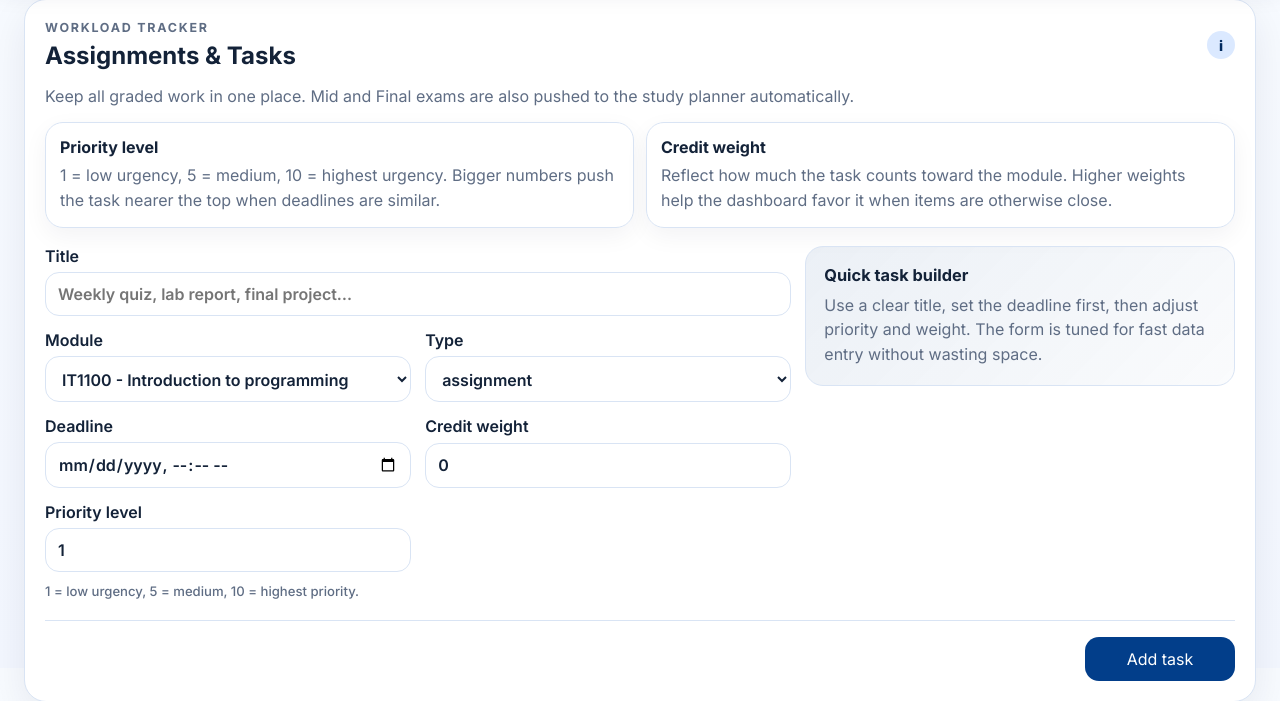
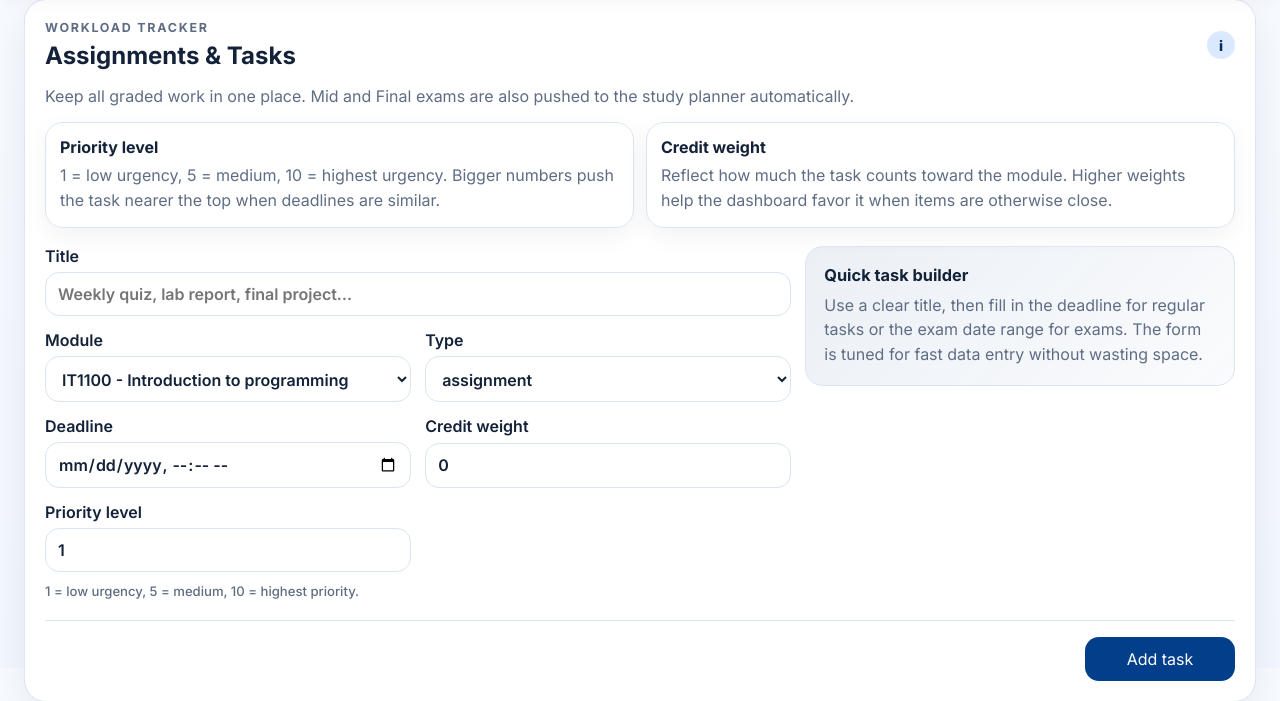
Before and after one commit to it21286964/studydesk-web, a Flask app: page /assignments in a window 1280 px wide. Shown: the part 132-833 px from the top of the page. Run offline with Flask 3, Linux system fonts and the light colour scheme; a user stored in the database is signed in.

Commit message:
Refine deadline label and instructions in assignments.html
Updated the deadline label and modified instructions for clarity.

```diff
--- a/templates/assignments.html
+++ b/templates/assignments.html
@@ -35,7 +35,7 @@
             <option value="project">project</option>
           </select>
         </label>
-        <label>Deadline
+        <label id="deadline-field">Deadline
           <input type="datetime-local" name="deadline" required class="future-date" title="Pick the exact due date and time">
         </label>
         <label>Credit weight
@@ -68,7 +68,7 @@
     <aside class="form-rail">
       <div class="form-banner">
         <strong>Quick task builder</strong>
-        <p>Use a clear title, set the deadline first, then adjust priority and weight. The form is tuned for fast data entry without wasting space.</p>
+        <p>Use a clear title, then fill in the deadline for regular tasks or the exam date range for exams. The form is tuned for fast data entry without wasting space.</p>
       </div>
     </aside>
 
```
